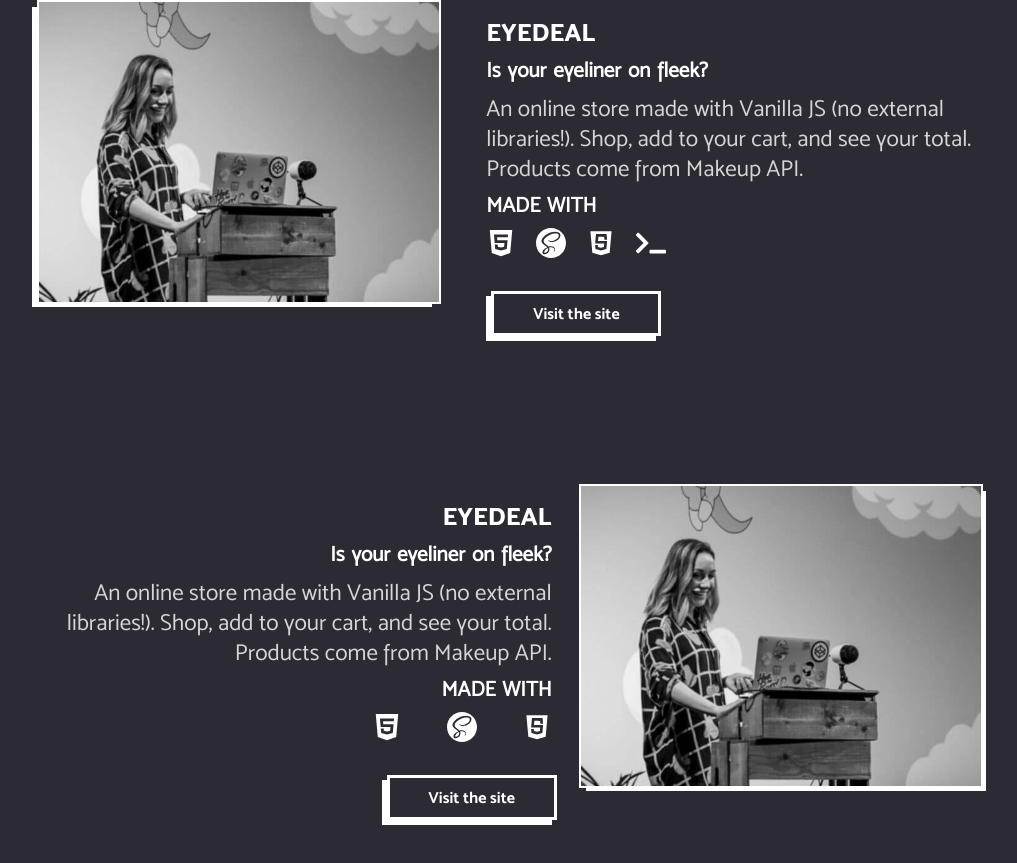
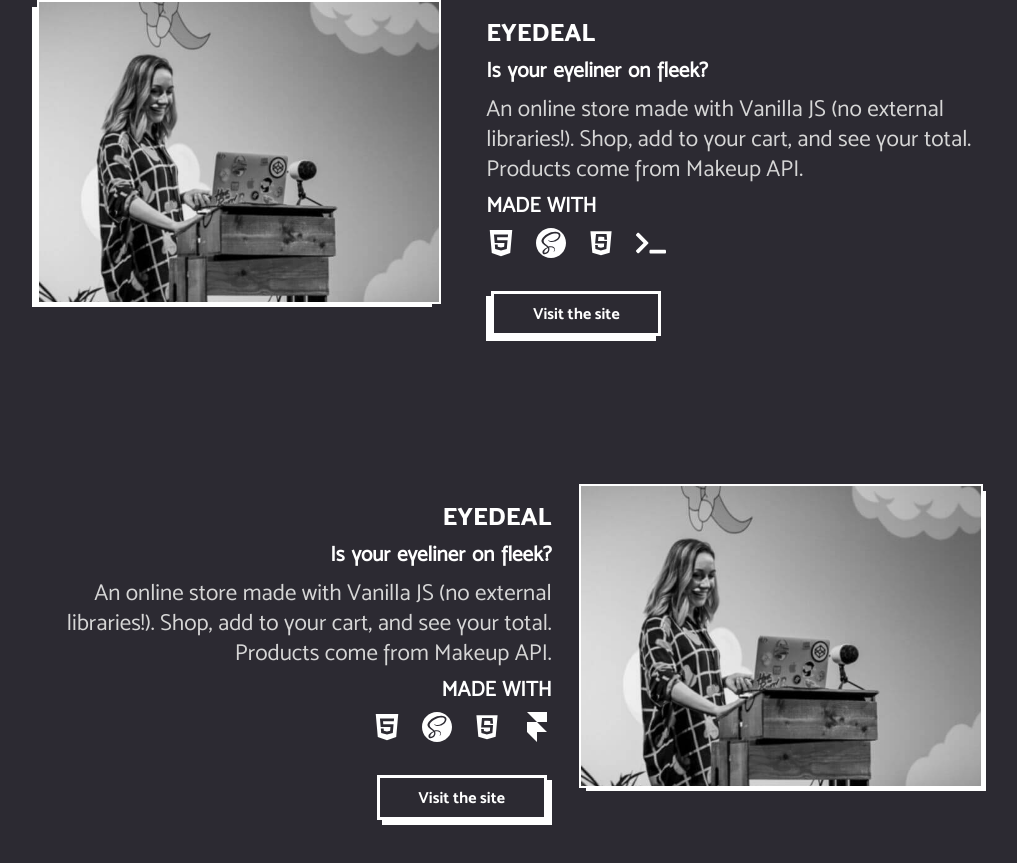
Before and after one commit to Dispatcher11/portfolio, a React (Create React App) app: page / in a window 1280 px wide. Shown: the part 1766-2629 px from the top of the page, without its empty margins (131-1148 px from the left). Built offline with nearby package versions, Linux system fonts and the light colour scheme.

Commit message:
projects section button

```diff
--- a/src/app.scss
+++ b/src/app.scss
@@ -392,19 +392,7 @@ body {
       }
     }
 
-    @include lg-min {
-     .item-one-one {
-      order: 1;
-      .image {
-        transform: translateX(-7px) translateY(-7px);
-      }
-    }
-    .item-two-two {
-      text-align: right;
-      align-items: flex-end;
-      padding: 0 0px;
-    }
-    }
+
     @include lg-min-max {
       .item-two-two {
         padding: 0 40px;
@@ -477,6 +465,25 @@ body {
 
     }
 
+    @include lg-min {
+      .item-one-one {
+       order: 1;
+       .image {
+         transform: translateX(-7px) translateY(-7px);
+       }
+     }
+     .item-two-two {
+       text-align: right;
+       align-items: flex-end;
+       padding: 0 0px;
+       .button {
+         div {
+           transform: translateX(-5px) translateY(-5px);
+         }
+       }
+     }
+     }
+
 
   }
 
--- a/src/components/Home.js
+++ b/src/components/Home.js
@@ -75,7 +75,7 @@ const Home = () => {
                 <h3><FaHtml5 /></h3>
                 <h3><SiSass /></h3>
                 <h3><DiJavascript /></h3>
-                {/* <h3><FaTerminal /></h3> */}
+                <h3><SiFramer /></h3>
                 </div>
                 <div className="button">
                   <div>Visit the site</div>
```
